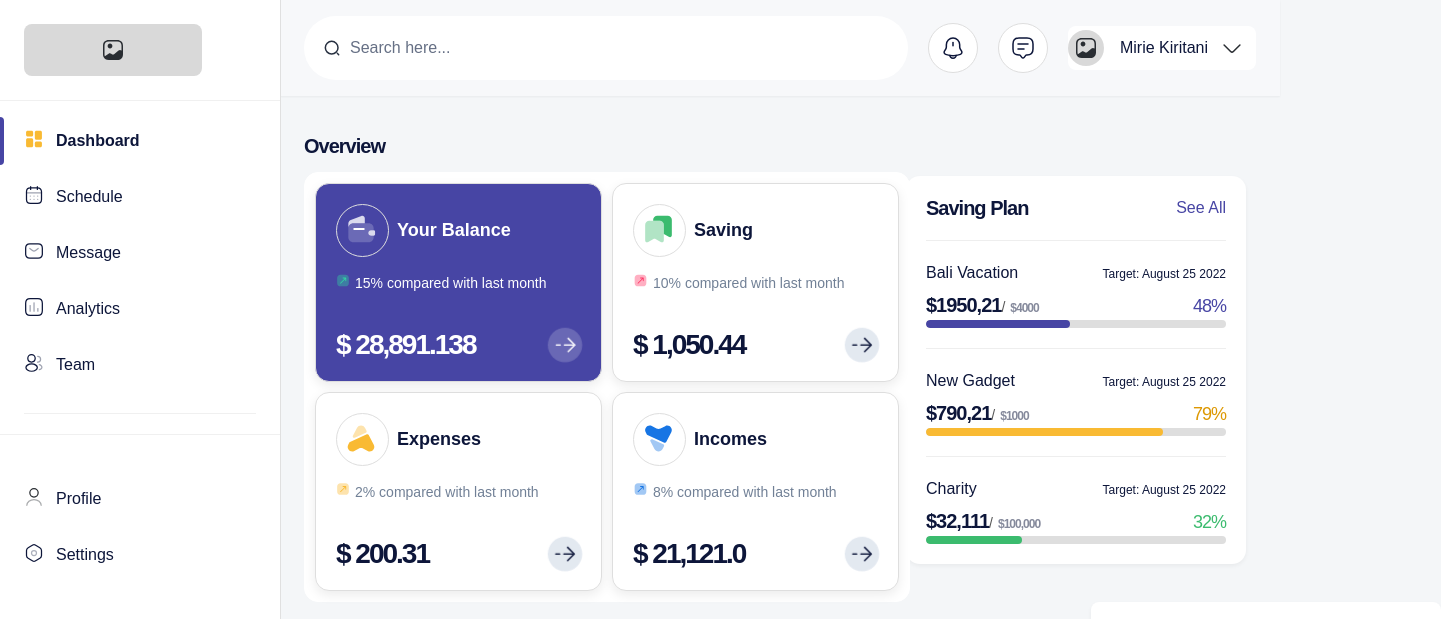
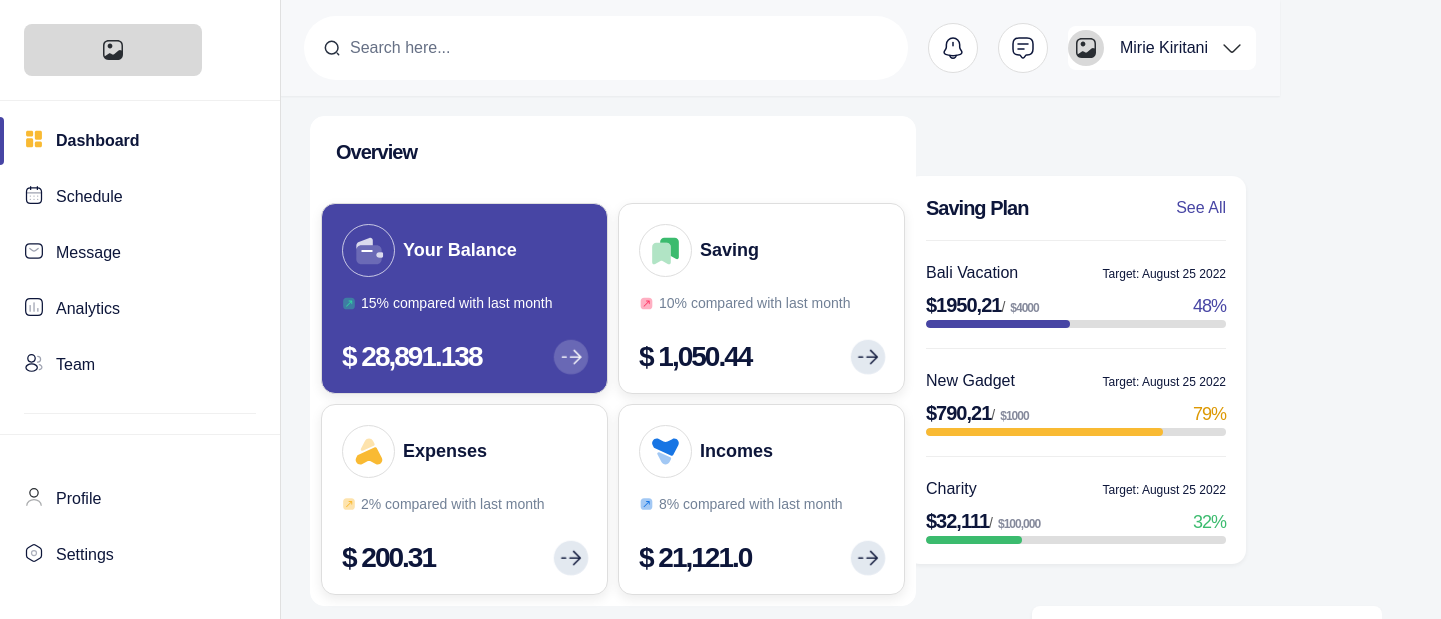
Before and after one commit to shrutidhungana/intuji-frontend-associate-challenge, a website built with Vite: page index.html in a window 1280 px wide. Shown: the top 619 px of the page, 1441 px wide, since content can reach past the window. Built offline with nearby package versions, Linux system fonts and the light colour scheme.

Commit message:
REfactored project-overview: 1)Added title overview inside container

```diff
--- a/src/components/analytics/analytics.js
+++ b/src/components/analytics/analytics.js
@@ -5,9 +5,9 @@ import Chart from "chart.js/auto";
 export default function initAnalytics() {
   const timePeriodDropdown = document.querySelector(".time-period-dropdown");
   const analyticsChartCanvas = document.getElementById("analytics-chart");
-  let analyticsChart; // Variable to hold the Chart.js instance
+  let analyticsChart;
 
-  // Initial chart data for 'weekly' view with very frequent oscillations
+
   const initialData = {
     labels: ["Sun", "Mon", "Tue", "Wed", "Thu", "Fri", "Sat"],
     datasets: [
@@ -16,7 +16,7 @@ export default function initAnalytics() {
         data: [
           14000, 12000, 15500, 10000, 16500, 9000, 17500, 11500, 15000, 13000,
           18000, 10500, 16000, 14000,
-        ], // More data points for frequent oscillations
+        ],
         borderColor: "#667eea",
         backgroundColor: "rgba(102, 126, 234, 0.3)",
         tension: 0.4,
@@ -29,8 +29,8 @@ export default function initAnalytics() {
         data: [
           6000, 8000, 5500, 10500, 7500, 9500, 6000, 12000, 8500, 11000, 7000,
           13500, 9000, 10000,
-        ], // More data points for corresponding oscillations
-        borderColor: "#fbd38d",
+        ],
+        borderColor: "#F8CD70",
         backgroundColor: "rgba(251, 211, 141, 0.3)",
         tension: 0.4,
         pointRadius: 0,
@@ -59,7 +59,7 @@ export default function initAnalytics() {
           scales: {
             y: {
               beginAtZero: true,
-              max: 20000, // Set the maximum value to 20k
+              max: 20000,
               ticks: {
                 stepSize: 5000,
                 callback: function (value) {
@@ -131,12 +131,12 @@ export default function initAnalytics() {
     }
   }
 
-  // Initialize the chart with the default weekly data
+
   if (analyticsChartCanvas) {
     createOrUpdateChart(initialData);
   }
 
-  // Event listener for the time period dropdown (adjust data for more oscillations if needed)
+
   if (timePeriodDropdown) {
     timePeriodDropdown.addEventListener("change", (event) => {
       const selectedPeriod = event.target.value;
@@ -204,7 +204,7 @@ export default function initAnalytics() {
                 7500, 10500, 6500, 13000, 8000, 11000, 7000, 13500, 9000, 12000,
                 8500, 10000, 9500, 11500, 7000, 12500, 8000, 10000, 7500, 13000,
                 9000, 11500, 8500, 10500,
-              ], // Even more data points for yearly
+              ],
               borderColor: "#fbd38d",
               backgroundColor: "#F8CD70",
               tension: 0.4,
--- a/src/components/analytics/analytics.scss
+++ b/src/components/analytics/analytics.scss
@@ -7,8 +7,8 @@
     box-shadow: 0 4px 12px rgba(0, 0, 0, 0.08);
     margin-top: 1.5rem;
     width: 100%;
-    max-width: 700px;
-     margin-left: 1.2rem;
+    max-width: 650px;
+     margin-left: 10px;
      height: 300px;
 }
 
--- a/src/components/project-overview/project-overview.html
+++ b/src/components/project-overview/project-overview.html
@@ -1,9 +1,8 @@
+<div class="overview-container">
+        <div class="white-container">
             <div class="overview-header">
                 <h2>Overview</h2>
             </div>
-
-<div class="overview-container">
-    <div class="white-container">
             <div class="card card-balance">
                 <div class="card-header">
                     <span class="icon-placeholder" id="wallet-icon"></span>
--- a/src/components/project-overview/project-overview.scss
+++ b/src/components/project-overview/project-overview.scss
@@ -1,42 +1,14 @@
-/* ProjectOverview.css */
-.overview-header {
-  margin-bottom: 1rem;
-  padding-left: 1.5rem;
-
-  h2 {
-    font-size: 20px;
-    font-weight: 700;
-    color: #0d163a;
-    margin-top: 20px;
-    margin-bottom: 0.5rem;
-    line-height: 100%;
-    letter-spacing: -1px;
-  }
-}
 
 .overview-container {
   display: flex;
   justify-content: flex-start;
   max-width: 717px;
   width: 100%;
-  height: 430px;
+  height: auto;
   box-sizing: border-box;
-  margin-left: 1.5rem; // Reduced from 2rem to match the header padding
+  margin-left: 30px;
   border-radius: 14px;
   animation: fadeIn 0.5s ease-out forwards;
-}
-
-.white-container {
-  background-color: #ffffff;
-  border: 1px solid #ffffff;
-  border-radius: 14px;
-  padding: 10px;
-  display: grid;
-  grid-template-columns: repeat(2, 1fr);
-  gap: 10px;
-  width: 100%;
-  height: 100%;
-  box-sizing: border-box;
 }
 
 @keyframes fadeIn {
@@ -48,6 +20,40 @@
     opacity: 1;
     transform: translateY(0);
   }
+}
+
+
+.white-container {
+  background-color: #ffffff;
+  border: 1px solid #ffffff;
+  border-radius: 14px;
+  padding: 10px;
+  display: grid;
+  grid-template-columns: repeat(2, 1fr);
+  gap: 10px;
+  width: 100%;
+  box-sizing: border-box;
+  grid-template-areas:
+    "header header"
+    "balance saving"
+    "expenses incomes";
+}
+
+
+.white-container .overview-header {
+  grid-area: header;
+  margin-bottom: 1rem;
+  padding: 15px 15px;
+}
+
+.white-container .overview-header h2 {
+  font-size: 20px;
+  font-weight: 700;
+  color: #0d163a;
+  margin-top: 0;
+  margin-bottom: 0;
+  line-height: 100%;
+  letter-spacing: -1px;
 }
 
 .card {
@@ -65,23 +71,6 @@
   opacity: 0;
 }
 
-/* Stagger the animation for each card */
-.overview-container > .white-container > div:nth-child(1) {
-  animation-delay: 0.1s;
-}
-
-.overview-container > .white-container > div:nth-child(2) {
-  animation-delay: 0.2s;
-}
-
-.overview-container > .white-container > div:nth-child(3) {
-  animation-delay: 0.3s;
-}
-
-.overview-container > .white-container > div:nth-child(4) {
-  animation-delay: 0.4s;
-}
-
 @keyframes slideIn {
   from {
     opacity: 0;
@@ -92,6 +81,28 @@
     transform: translateX(0);
   }
 }
+
+
+.overview-container > .white-container > .card-balance {
+  grid-area: balance;
+  animation-delay: 0.1s;
+}
+
+.overview-container > .white-container > div:nth-child(3) {
+  grid-area: saving;
+  animation-delay: 0.2s;
+}
+
+.overview-container > .white-container > div:nth-child(4) {
+  grid-area: expenses;
+  animation-delay: 0.3s;
+}
+
+.overview-container > .white-container > div:nth-child(5) {
+  grid-area: incomes;
+  animation-delay: 0.4s;
+}
+
 
 .card-header {
   display: flex;
@@ -106,7 +117,12 @@
   border: 1px solid #dedede;
   border-radius: 50%;
   padding: 8px;
+  display: flex;
+  justify-content: center;
+  align-items: center;
 }
+
+
 
 .card-title {
   font-size: 18px;
@@ -115,16 +131,20 @@
   margin-left: 0.5rem;
 }
 
+
 .increase-percent {
   display: flex;
+  align-items: center;
 }
+
 
 .card-percentage {
   font-size: 0.875rem;
   color: #718096;
-  margin-top: 2px;
+  margin-top: 10px;
   margin-left: 5px;
 }
+
 
 .card-footer {
   display: flex;
@@ -174,31 +194,42 @@
   }
 }
 
+
 .card-balance {
   background: #4745a4;
   color: #ffffff;
+
+  .icon-placeholder {
+    color: rgba(255, 255, 255, 0.7);
+    border-color: rgba(255, 255, 255, 0.7);
   }
 
-.card-balance .card-title,
-.card-balance .card-percentage,
-.card-balance .card-value,
-.card-balance .card-sub-value {
+  .card-title,
+  .card-percentage,
+  .card-value,
+  .card-sub-value {
     color: #ffffff;
   }
 
-.card-balance .card-arrow {
+  .card-arrow {
     background-color: rgba(255, 255, 255, 0.2);
     color: #ffffff;
   }
+}
+
 
 @media (max-width: 768px) {
   .overview-container {
-    grid-template-columns: 1fr;
-    height: auto;
+    margin-left: 1rem;
   }
 
   .white-container {
     grid-template-columns: 1fr;
-    height: auto;
+    grid-template-areas:
+      "header"
+      "balance"
+      "saving"
+      "expenses"
+      "incomes";
   }
 }
```
Lines whose indentation alone changed are shown as unchanged.
